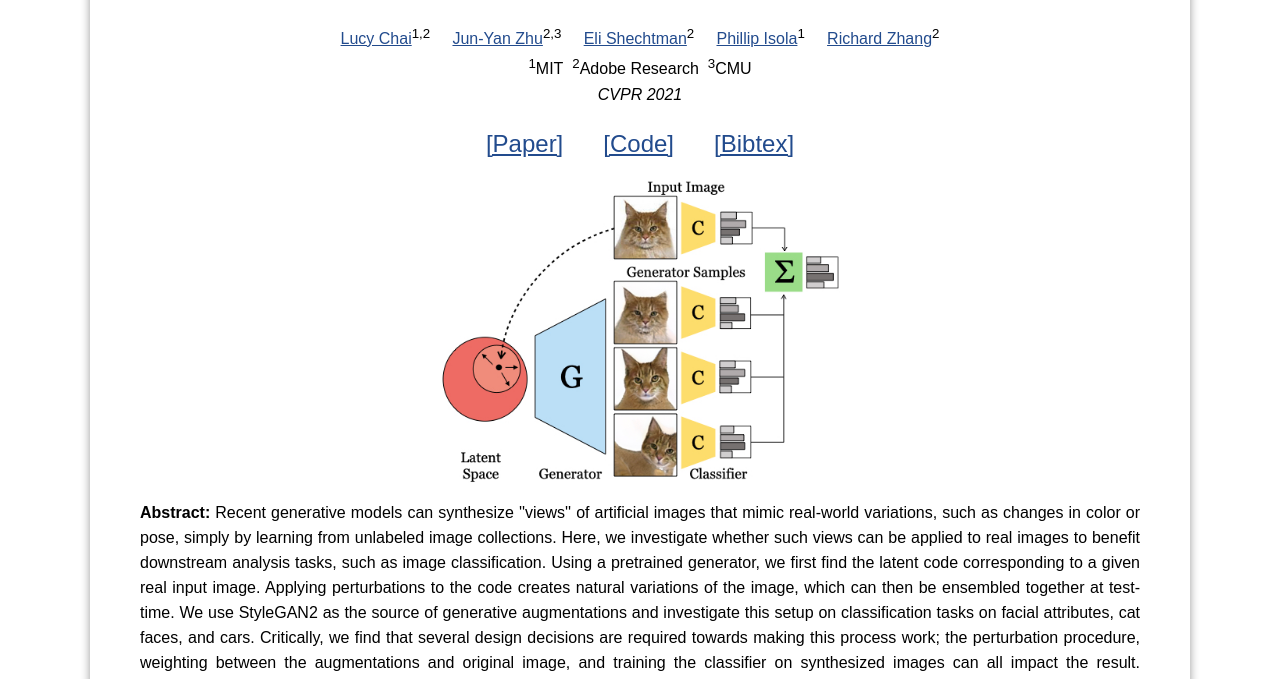
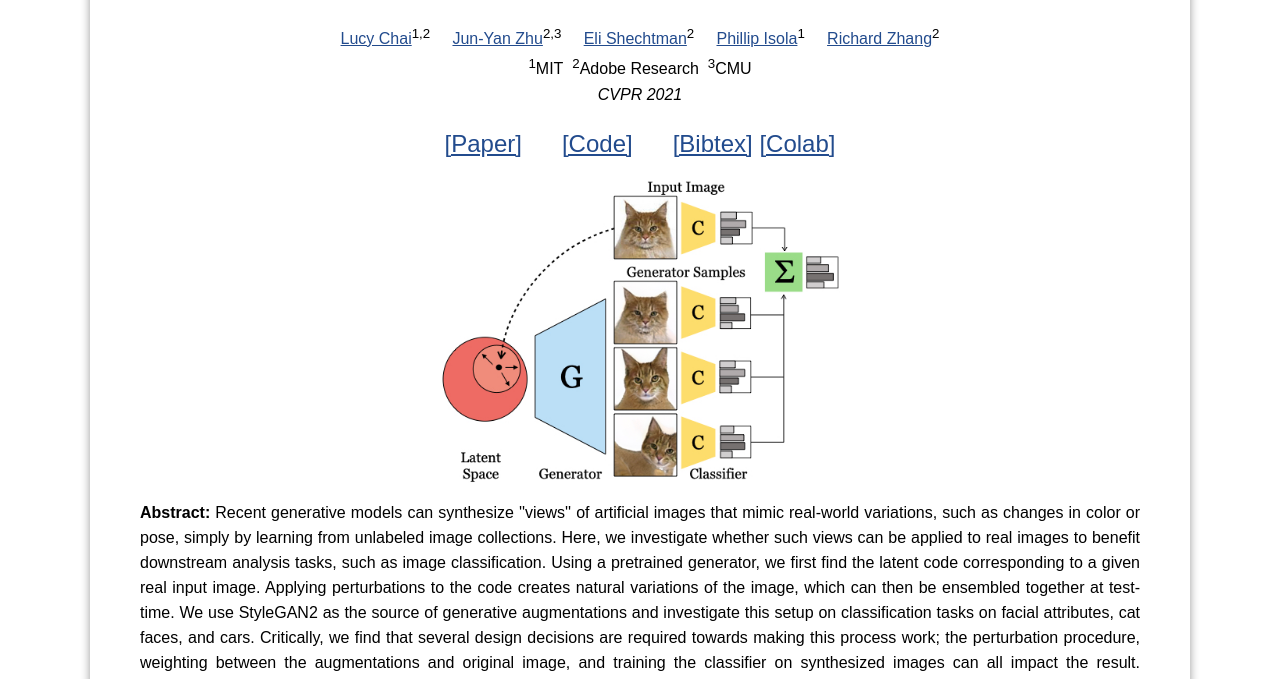
Before and after one commit to chail/gan-ensembling, a plain HTML site: page index.html in a window 1280 px wide. Shown: the part 116-795 px from the top of the page. Drawn offline with nearby package versions, Linux system fonts and the light colour scheme.

Commit message:
add colab

```diff
--- a/index.html
+++ b/index.html
@@ -241,8 +241,8 @@
 						<a href="https://github.com/chail/gan-ensembling" target="_blank">[Code]</a>
 						&nbsp;&nbsp;&nbsp;&nbsp;
 						<a href="bibtex.txt" target="_blank">[Bibtex]</a>
+						<a href="https://colab.research.google.com/drive/1-qZBjn07KlWv27kKQGaKOXMBgP-Fb0Ws?usp=sharing" target="_blank">[Colab]</a>
 						<!--
-						<a href="https://colab.research.google.com/drive/1p-L2dPMaqMyr56TYoYmBJhoyIyBJ7lzH?usp=sharing" target="_blank">[Colab]</a>
 						<a href="TODO: youtube link?" target="_blank">[Video]</a>
 						-->
 					</p>
```
